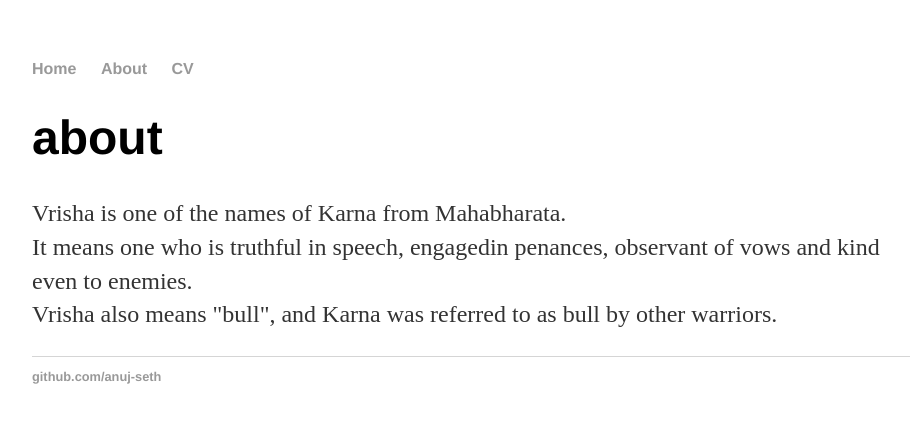
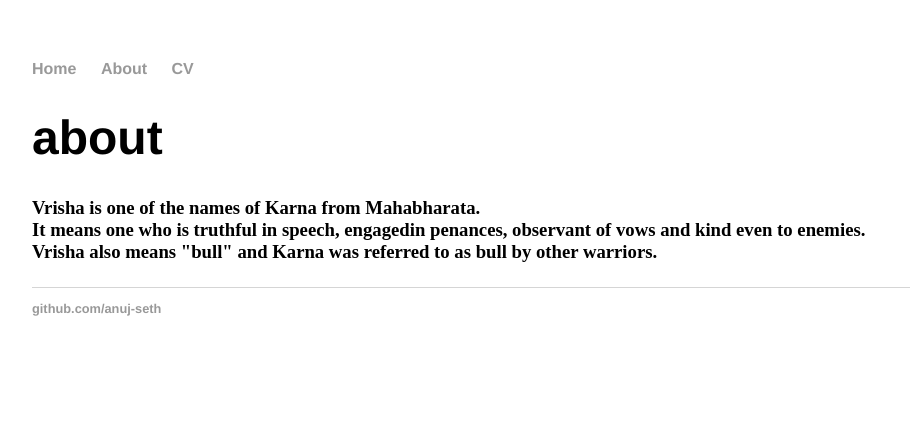
Before and after one commit to anuj-seth/anuj-seth.github.io, a Jekyll site: the page built from about.html, in a window 1280 px wide. Shown: the top 423 px of the page, without its empty margins (160-1070 px from the left). Built offline with Jekyll 4.4.1, drawn with Linux system fonts in a browser that asks for light colours.

Commit message:
another attempt at better html formatting

```diff
--- a/about.html
+++ b/about.html
@@ -4,5 +4,7 @@ title: about
 ---
 <h1>{{ page.title }}</h1>
 <p>
-    Vrisha is one of the names of Karna from Mahabharata.<br>It means one who is truthful in speech, engagedin penances, observant of vows and kind even to enemies.<br>Vrisha also means "bull", and Karna was referred to as bull by other warriors.
+    <h3>
+        Vrisha is one of the names of Karna from Mahabharata.<br>It means one who is truthful in speech, engagedin penances, observant of vows and kind even to enemies.<br>Vrisha also means "bull" and Karna was referred to as bull by other warriors.
+    </h3>
 </p>
```
